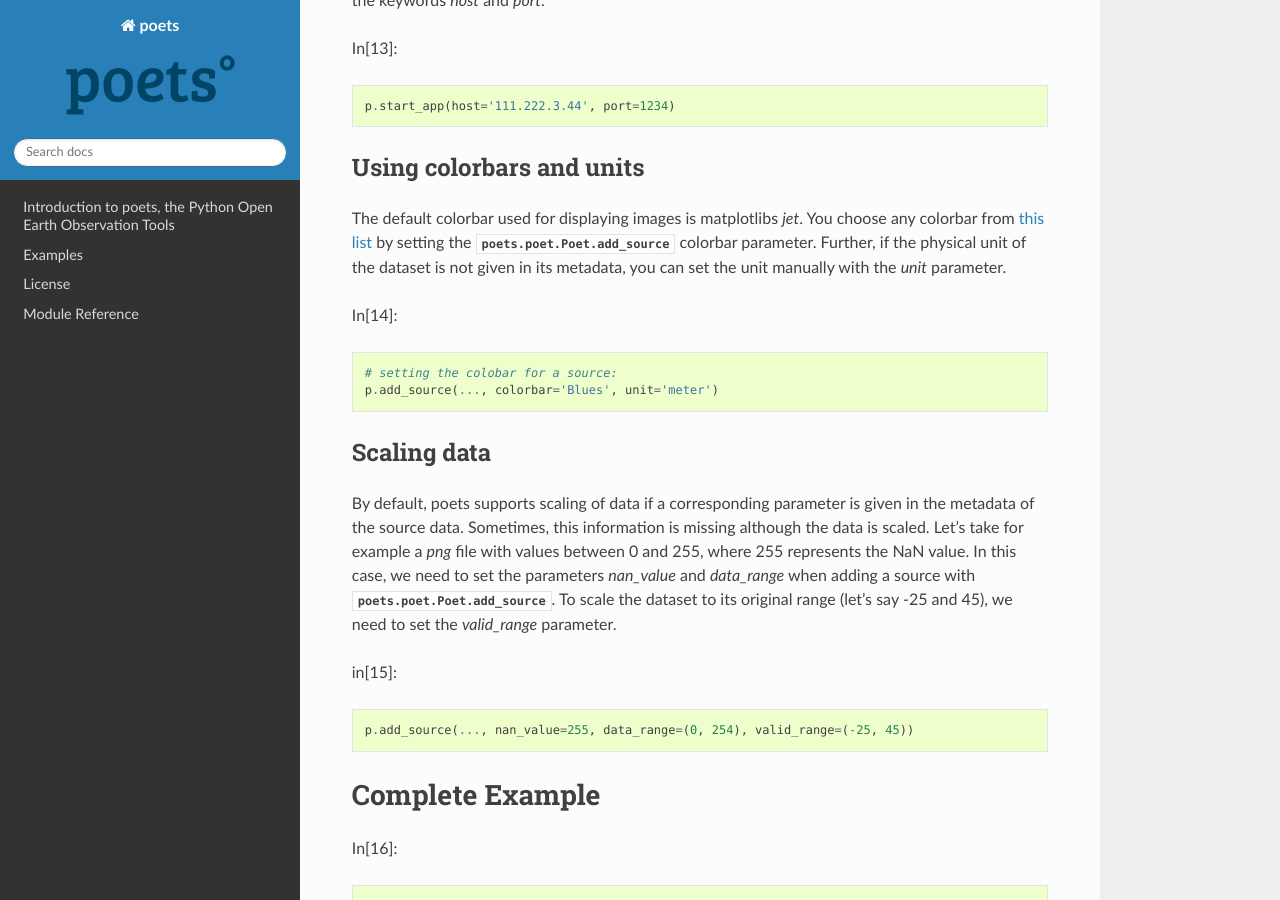
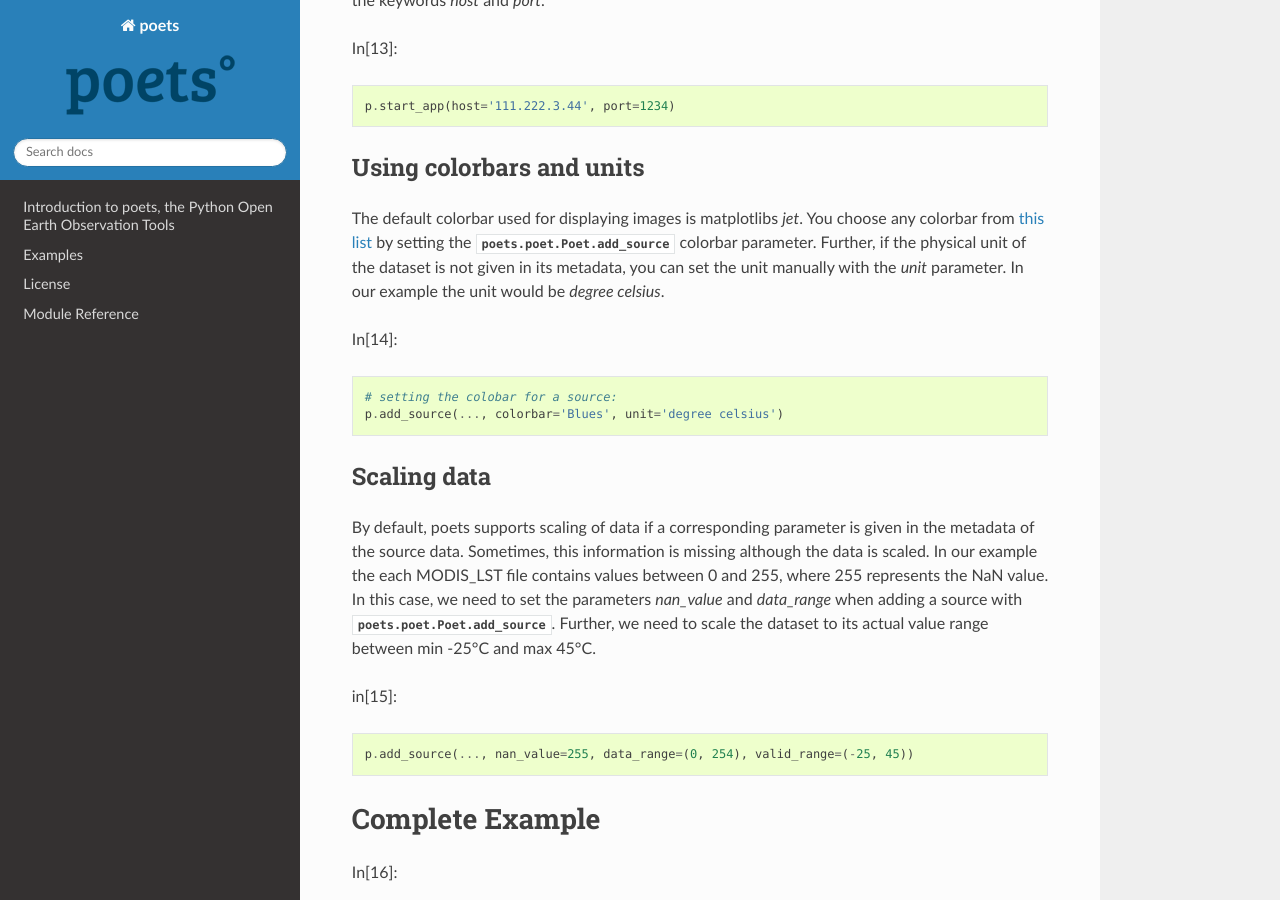
Before and after one commit to TUW-GEO/poets, a Sphinx documentation site: the page built from docs/ex_start_app.rst, in a window 1280 px wide and 900 px high, scrolled down 383 px. Built offline with Sphinx 7.4.7 and the Read the Docs theme 2.0.0, drawn with Linux system fonts in a browser that asks for light colours; formulas are drawn with MathJax 3; pages that are not in the unit, such as notebooks, are missing from menus; the version number could not be read and is left out.

Commit message:
updated documentation and MANIFEST

```diff
--- a/docs/ex_download_resample.rst
+++ b/docs/ex_download_resample.rst
@@ -35,7 +35,7 @@ In[6]::
 Download and resample data from sources individually
 ----------------------------------------------------
 The :class:`poets.poet.Poet.fetch_data` downloads and resamples data from all sources.
-However, if you want to fetch data from only one source, you can do so by calling the :class:`poets.io.source_base.download_and_resample` method.
+However, if you want to fetch data from only one source, you can do so by calling the :class:`poets.io.source_base.BasicSource.download_and_resample` method.
 This method can be called within the :class:`poets.poet.Poet` class by accessing the source as followed:
 
 In[7]::
@@ -46,7 +46,7 @@ You can use the parameters begin, end and delete_rawdata as described in `Downlo
 
 Download only
 -------------
-If you only want to download the data without resampling it, you can do so by calling the :class:`poets.io.source_base.download` method.
+If you only want to download the data without resampling it, you can do so by calling the :class:`poets.io.source_base.BasicSource.download` method.
 You can use the parameters begin, end and delete_rawdata as described in `Download and resample data`_.
 
 In[8]::
@@ -56,7 +56,7 @@ In[8]::
 Resampling only
 ---------------
 
-If you already downloaded data manually and only want to resample it, you can do so by calling the :class:`poets.io.source_base.resample` method.
+If you already downloaded data manually and only want to resample it, you can do so by calling the :class:`poets.io.source_base.BasicSource.resample` method.
 You can use the parameters begin, end and delete_rawdata as described in `Download and resample data`_.
 
 In[9]::
--- a/docs/ex_read_ts.rst
+++ b/docs/ex_read_ts.rst
@@ -18,10 +18,10 @@
    gridpoints = p.get_gridpoints()
 
    # Reading the time series for point 1632
-   ts = p.read_timeseries(1632, 'MODIS_LST')
+   ts = p.read_timeseries('MODIS_LST', 1632)
 
    # Reading the time series with given lon/lat values:
-   ts = p.read_timeseries((15.391416550, 48.497042624), 'MODIS_LST')
+   ts = p.read_timeseries('MODIS_LST', (15.391416550, 48.497042624))
 
    # Plot time series
    ts.plot()
--- a/docs/ex_setup_poet.rst
+++ b/docs/ex_setup_poet.rst
@@ -26,7 +26,7 @@ In[1]::
 Usage of custom shapefiles
 ==========================
 
-Resampling and clipping data to a specific regions is enabled since poets v0.3.1.
+Resampling and clipping data to a regions specified in a custom shapefile is available since v0.3.1.
 A link to the custom shapefile must be set with the
 :class:`poets.poet.Poet` `shapefile` parameter.
 The shapefile itself must contain one attribute whicht contains a unique ID or Code,
@@ -38,7 +38,7 @@ the shapefile is locally stored at `D:\\Shapefiles\\shapefile1.shp`, and we want
 to `region1` and `region2`.
 Please note that the file-suffix ".shp" MUST NOT be set in the shapefile parameter!
 
-   In[2]::
+In[2]::
 
    # use custom shapefile:
    shapefile = os.path.join('D:\\', 'Shapefiles', 'shapefile1')
--- a/docs/ex_start_app.rst
+++ b/docs/ex_start_app.rst
@@ -24,20 +24,21 @@ The default colorbar used for displaying images is matplotlibs `jet`. You choose
 from `this list <http://matplotlib.org/examples/color/colormaps_reference.html>`_ by setting
 the :class:`poets.poet.Poet.add_source` colorbar parameter. Further, if the physical unit
 of the dataset is not given in its metadata, you can set the unit manually with the `unit` parameter.
+In our example the unit would be `degree celsius`.
 
 In[14]::
 
    # setting the colobar for a source:
-   p.add_source(..., colorbar='Blues', unit='meter')
+   p.add_source(..., colorbar='Blues', unit='degree celsius')
 
 
 Scaling data
 ------------
 By default, poets supports scaling of data if a corresponding parameter is given in the metadata of the source data.
-Sometimes, this information is missing although the data is scaled. Let's take for example a `png` file with values
+Sometimes, this information is missing although the data is scaled. In our example the each MODIS_LST file contains values
 between 0 and 255, where 255 represents the NaN value. In this case, we need to set the parameters
-`nan_value` and `data_range` when adding a source with :class:`poets.poet.Poet.add_source`. To scale the dataset to
-its original range (let's say -25 and 45), we need to set the `valid_range` parameter.
+`nan_value` and `data_range` when adding a source with :class:`poets.poet.Poet.add_source`. Further, we need to scale the
+dataset to its actual value range between min -25°C and max 45°C.
 
 in[15]::
 
--- a/docs/examples.rst
+++ b/docs/examples.rst
@@ -4,12 +4,13 @@ Examples
 
 Some notes before we start
 ==========================
-This version of poets only supports resampling to a monthly or dekadal interval, with values at the period end.
+This version of poets only supports resampling to a daily, weekly, monthly or dekadal interval, with values at the period end.
 Dekadal resolution provides 3 values per month at day 10, day 20 and the last day of the month.
 
 If you want your data to be resampled and clipped to one or multiple countries,
 you need to provide a list containing the `FIPS country codes <https://en.wikipedia.org/wiki/FIPS_country_code>`_ for each country.
 ['AA', 'AC'] for example would represet Aruba and Antigua and Barbuda.
+If you want to youse your own shapefile, please read `Usage of custom shapefiles`_.
 
 If you want the data to be resampled globally, just skip the regions parameter.
 In our example, we want to resample `MODIS Land Surface Temperature <http://neo.sci.gsfc.nasa.gov/view.php?datasetId=MOD11C1_D_LSTDA>`_ data over the area of Austria to a resolution of 0.1° on a dekadal basis.
--- a/docs/introduction.rst
+++ b/docs/introduction.rst
@@ -100,7 +100,7 @@ or if you'd rather use pip then use the command::
 Contribute
 ==========
 
-You are very welcome to contribute to poets! The source code is abailable at http://github.com/TUW-GEO/poets
+You are very welcome to contribute to poets! The source code is abailable at http://github.com/TUW-GEO/poets.
 Feel free to contact `Thomas Mistelbauer <http://rs.geo.tuwien.ac.at/our-team/thomas-mistelbauer/>`_ in case of any questions or requests.
 
 Ancillary data
```
Also changed, not shown: 1 other file.
